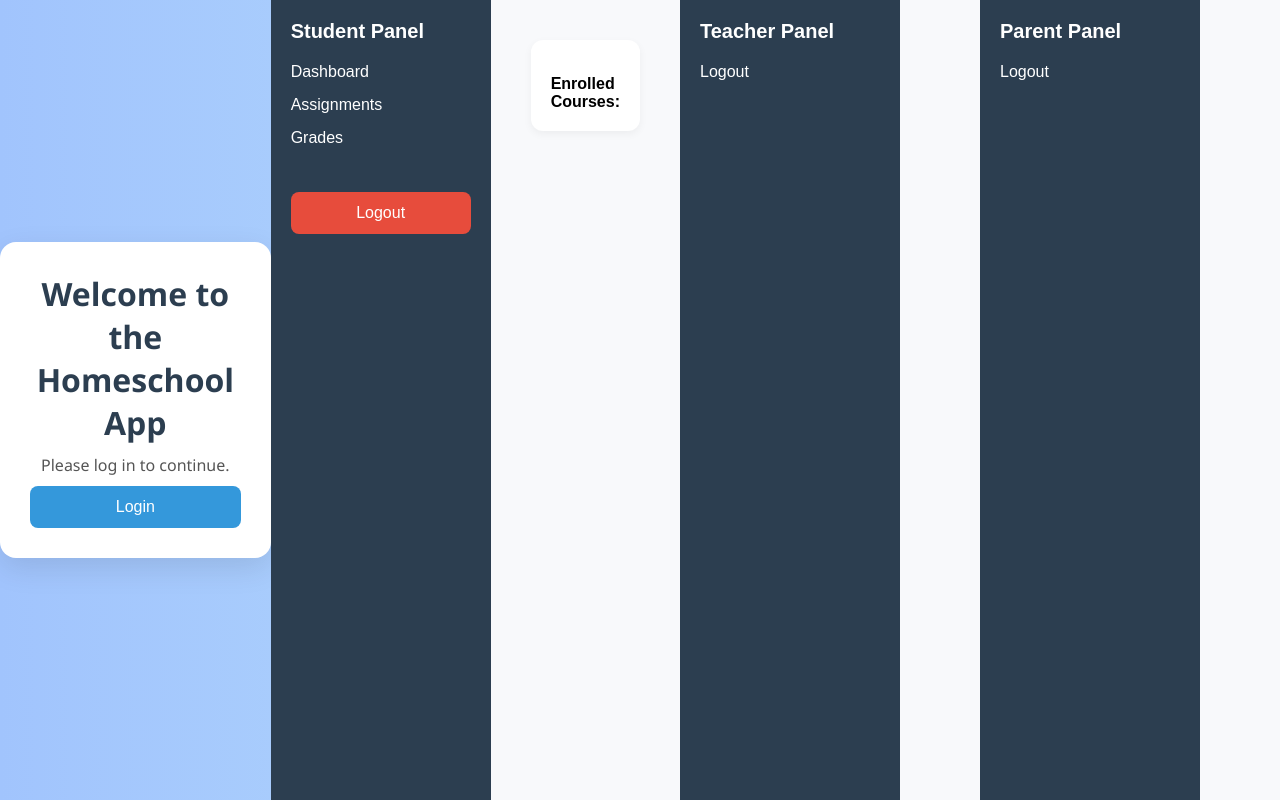
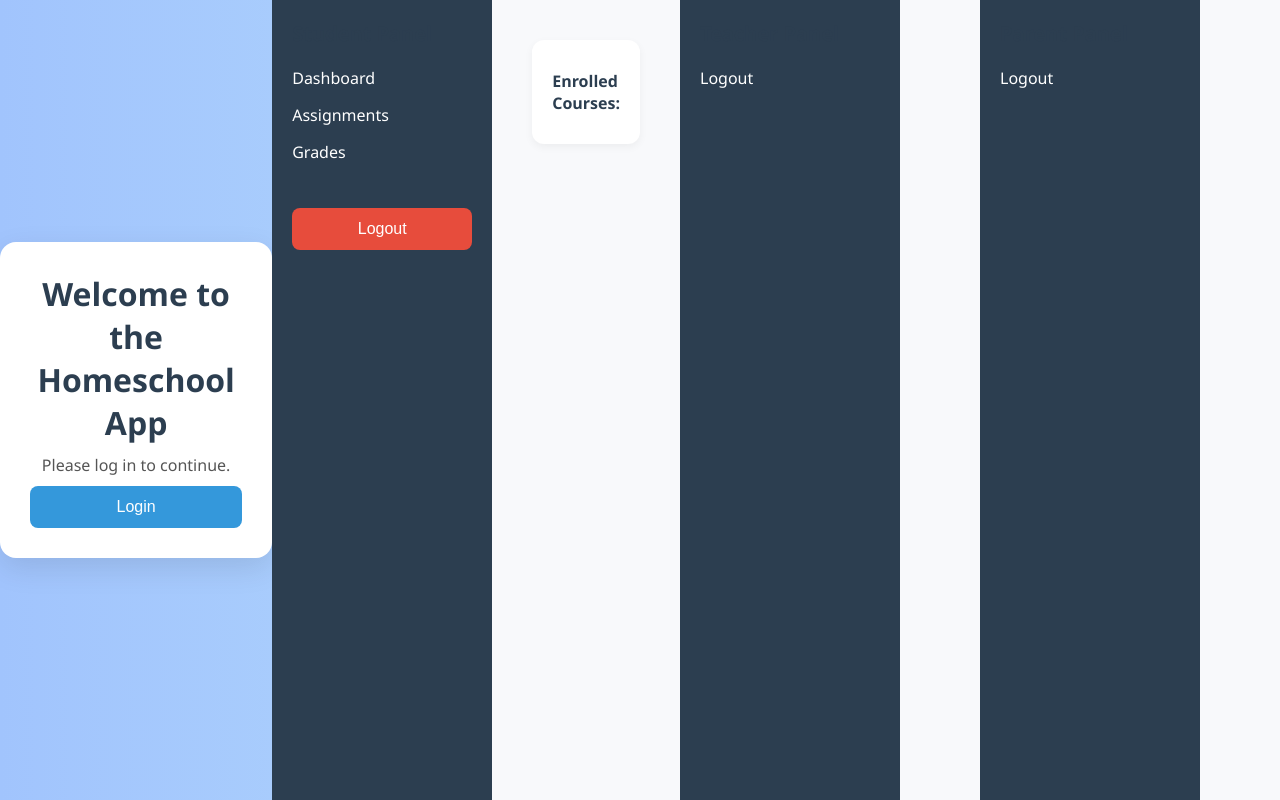
Before and after one commit to asad-khilji/homeschool, a plain HTML site: page index.html in a window 1280 px wide. Drawn offline with Linux system fonts and the light colour scheme.

Commit message:
Update styles.css

```diff
--- a/styles.css
+++ b/styles.css
@@ -14,7 +14,7 @@ body {
   align-items: center;
 }
 
-/* Container Card */
+/* Containers */
 .container {
   background: #fff;
   border-radius: 16px;
@@ -25,8 +25,12 @@ body {
   text-align: center;
 }
 
+.hidden {
+  display: none;
+}
+
 /* Typography */
-h1, h2 {
+h1, h2, h3, h4 {
   color: #2c3e50;
   margin-bottom: 10px;
 }
@@ -56,31 +60,26 @@ button {
   border-radius: 8px;
   font-size: 16px;
   cursor: pointer;
+  transition: background 0.3s ease;
 }
 
 button:hover {
   background: #2980b9;
 }
 
-/* Hidden Class */
-.hidden {
-  display: none;
-}
-
 /* Dashboard Layout */
 .dashboard-layout {
   display: flex;
+  width: 100%;
   height: 100vh;
-  width: 100%;
-  font-family: sans-serif;
 }
 
-/* Sidebar */
 .sidebar {
   width: 220px;
   background: #2c3e50;
   color: white;
   padding: 20px;
+  flex-shrink: 0;
 }
 
 .sidebar h3 {
@@ -90,6 +89,7 @@ button:hover {
 
 .sidebar ul {
   list-style: none;
+  padding: 0;
 }
 
 .sidebar ul li {
@@ -106,11 +106,12 @@ button:hover {
   margin-top: 30px;
 }
 
-/* Main dashboard content */
+/* Dashboard Content */
 .dashboard-content {
   flex: 1;
   padding: 40px;
   background: #f8f9fb;
+  overflow-y: auto;
 }
 
 .section {
@@ -121,14 +122,10 @@ button:hover {
   margin-bottom: 30px;
 }
 
-.section h3 {
-  margin-bottom: 15px;
-}
-
 .section ul {
   padding-left: 20px;
 }
 
 .section li {
-  margin-bottom: 8px;
+  margin-bottom: 10px;
 }
```
